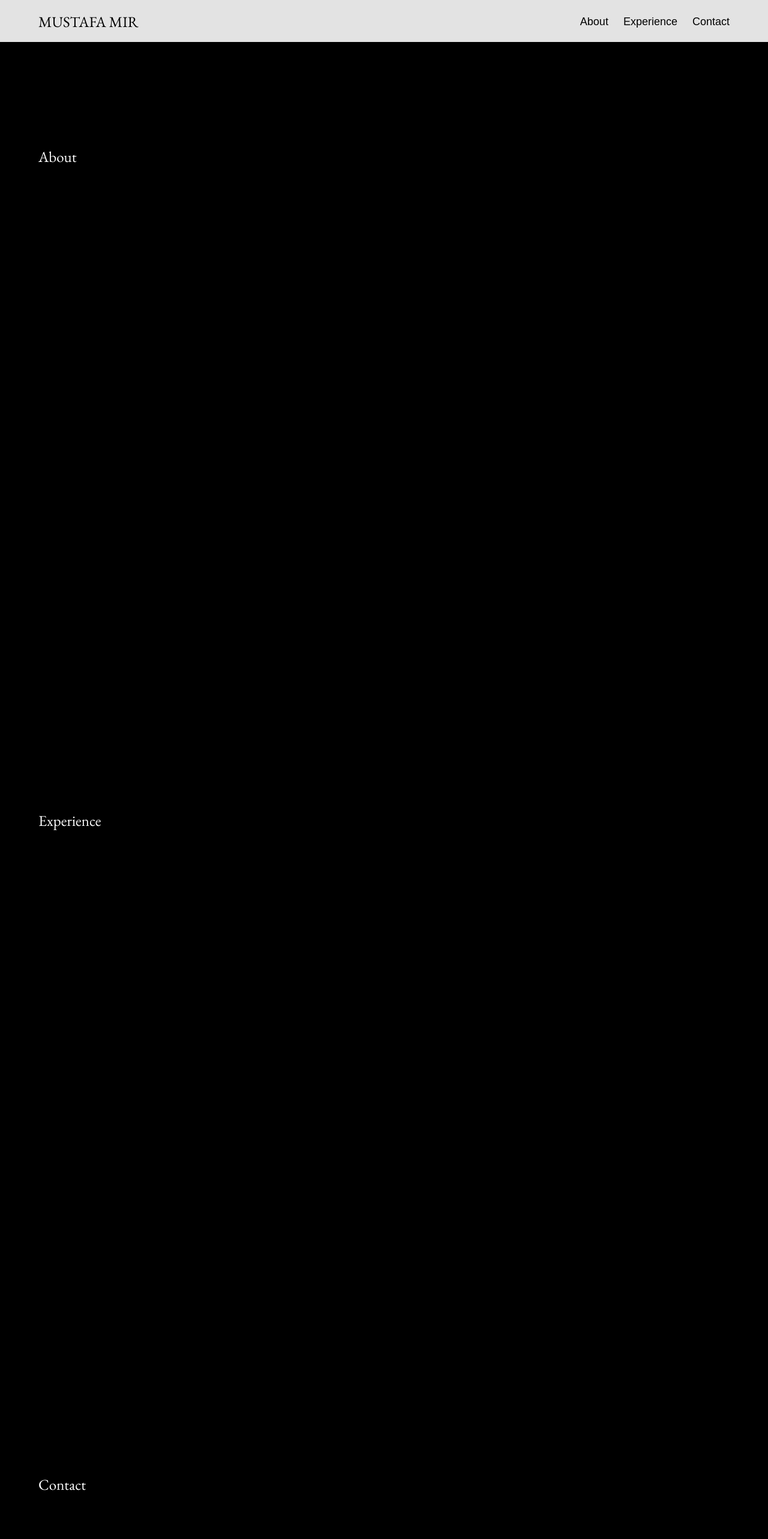
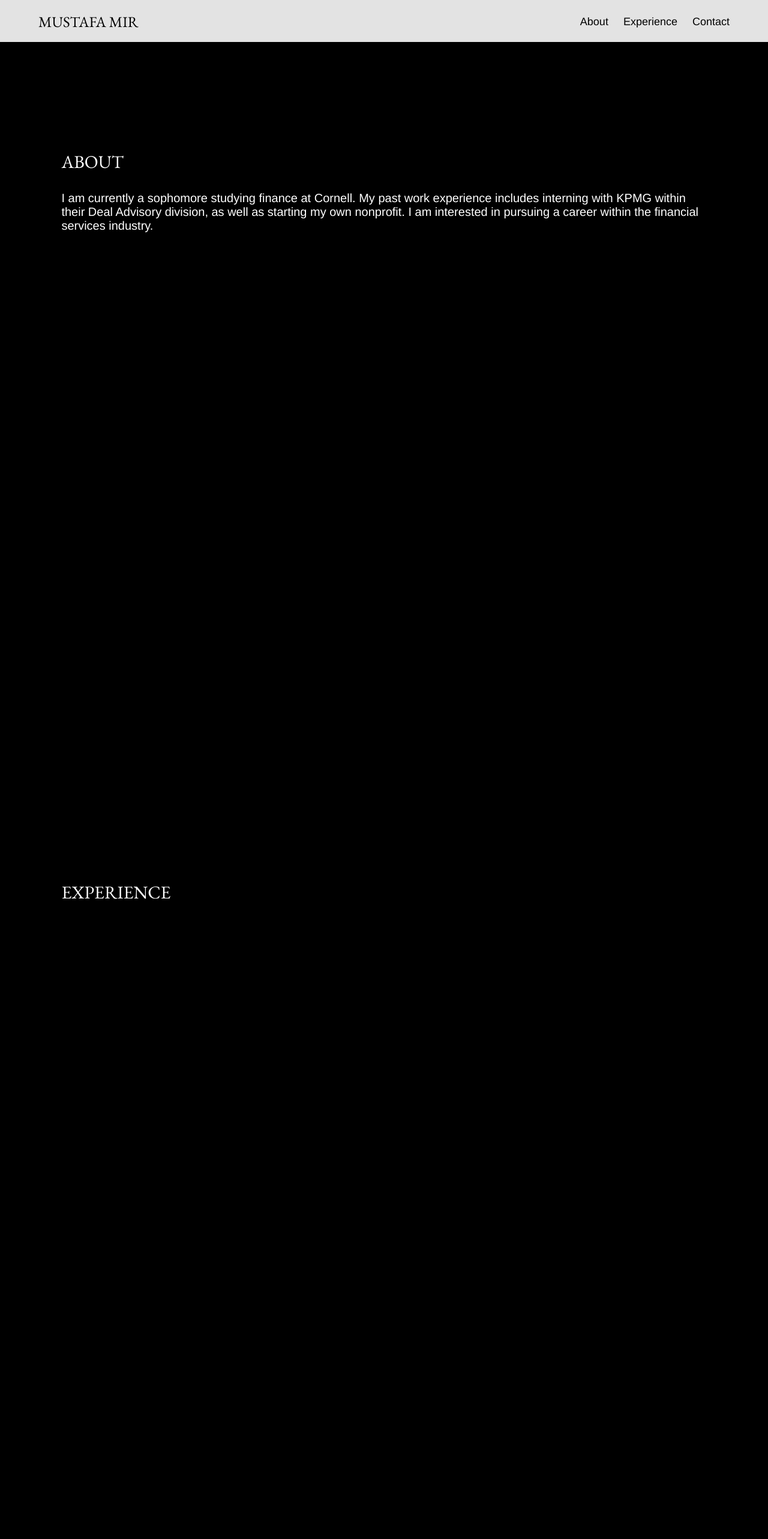
Before and after one commit to taymoorfarooq/mm-site, a React (Create React App) app: page / in a window 1280 px wide. Shown: the top 2566 px of the page at 60% size. Built offline with nearby package versions, Linux system fonts and the light colour scheme.

Commit message:
About container text test

```diff
--- a/src/components/About.js
+++ b/src/components/About.js
@@ -5,15 +5,16 @@ export default function About() {
   return(
     <div>
         <div id='aboutsection'>
-            <p>About</p>
+            <p>ABOUT</p>
+            <p id='aboutp1'>I am currently a sophomore studying finance at Cornell. My past work experience includes interning with KPMG within their Deal Advisory division, as well as starting my own nonprofit. I am interested in pursuing a career within the financial services industry.</p>
         </div>
 
         <div id='experiencesection'>
-            <p>Experience</p>
+            <p>EXPERIENCE</p>
         </div>
 
         <div id='contactsection'>
-            <p>Contact</p>
+            <p>CONTACT</p>
         </div>
     </div>
   )
--- a/src/styles/About.css
+++ b/src/styles/About.css
@@ -5,10 +5,16 @@
 
 p {
     color: white;
-    font-size: 25px;
+    font-size: 30px;
     font-family: Garamond;
-    margin-left: 5%;
+    margin-left: 8%;
+    margin-right: 8%;
 
+}
+
+#aboutp1 {
+    font-family: Helvetica;
+    font-size: 20px;
 }
 
 #aboutsection {
@@ -23,5 +29,5 @@ p {
 
 #contactsection {
     padding-top: 150px;
-    margin-bottom: 900px;
+    margin-bottom: 500px;
 }
--- a/src/styles/Navbar.css
+++ b/src/styles/Navbar.css
@@ -31,7 +31,7 @@
   .nav a {
     color: black;
     text-decoration: none;
-    font-family: Arial;
+    font-family: Helvetica;
   }
 
   #leftmenu a{
```
